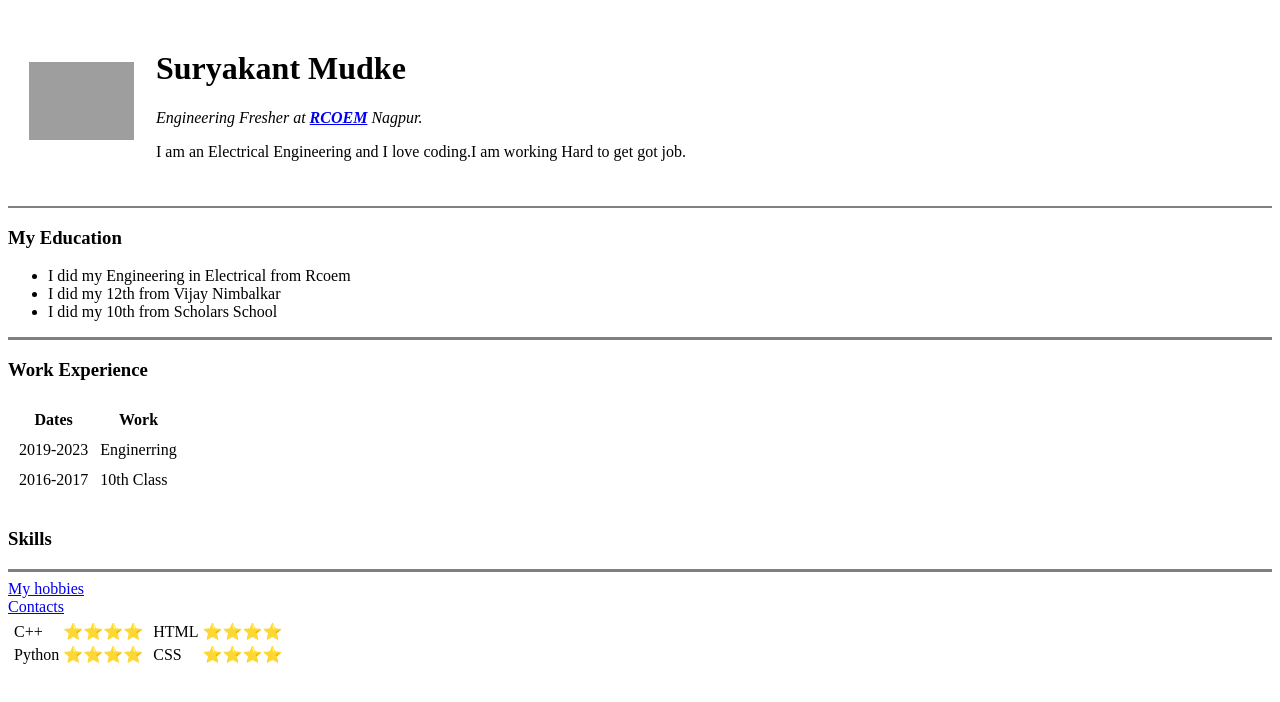
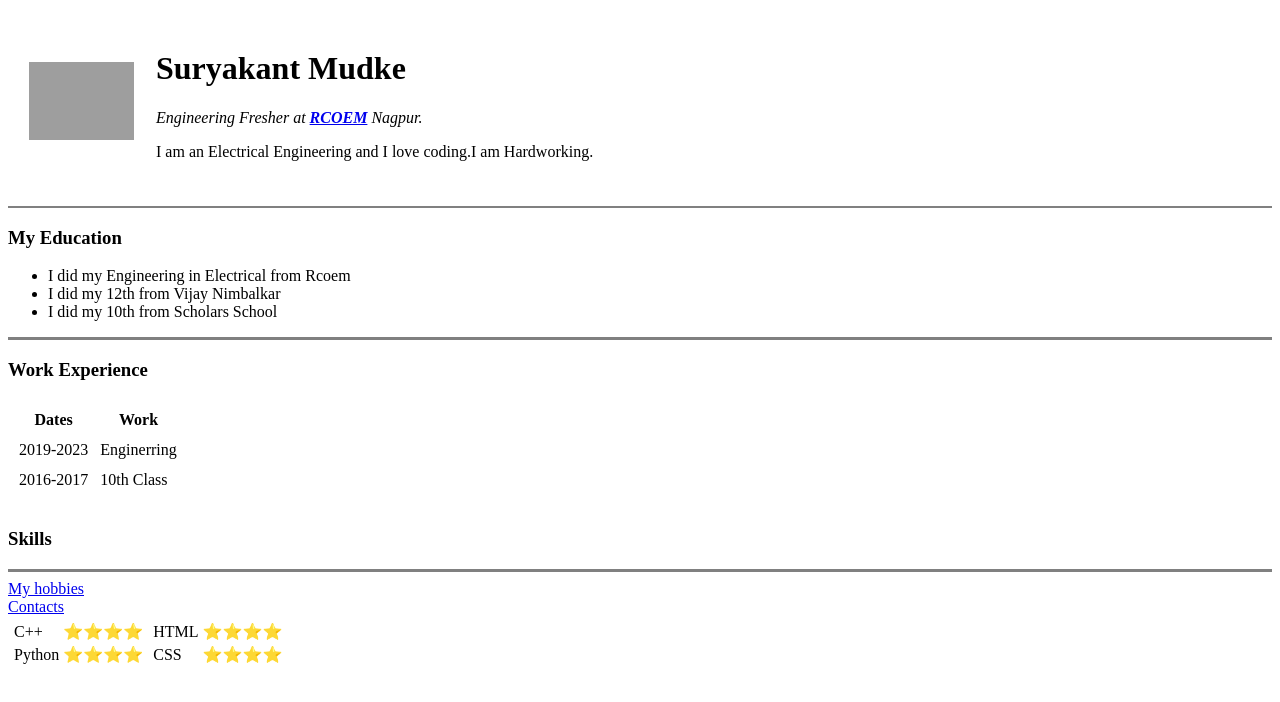
Before and after one commit to SuryakantMudke/Htmlsample, a plain HTML site: page index.html in a window 1280 px wide. Drawn offline with Linux system fonts and the light colour scheme; grey boxes are pictures that could not be loaded.

Commit message:
Update index.html

```diff
--- a/index.html
+++ b/index.html
@@ -14,7 +14,7 @@
       <td>
         <p> <h1>Suryakant Mudke</h1>   </p>
         <p><em>Engineering Fresher at <strong> <a href="http://www.rknec.edu/">RCOEM</a></strong> Nagpur. </em></p>
-        <p>I am an Electrical Engineering and I love coding.I am working Hard to get got job.</p>
+        <p>I am an Electrical Engineering and I love coding.I am Hardworking.</p>
       </td>
     </tr>
   </table>
```
